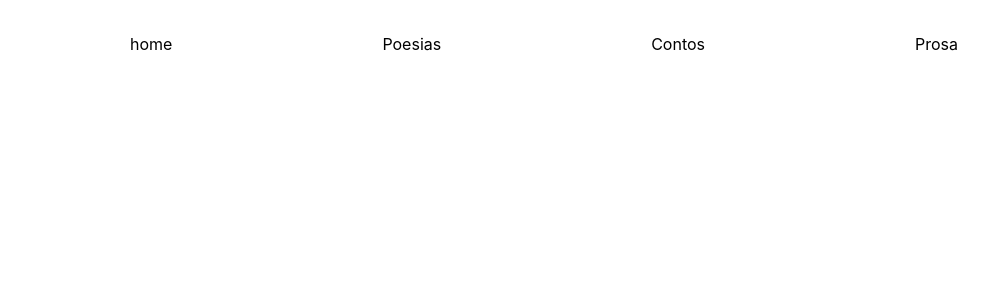
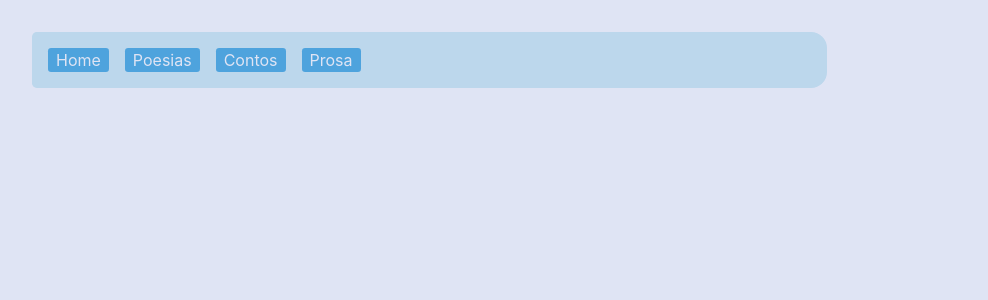
Before and after one commit to he445/reactproject1, a React (Vite) app in the folder diarioFront/: page / in a window 1280 px wide. Shown: the top 300 px of the page, without its empty margins (112-1100 px from the left). Built offline with nearby package versions, Linux system fonts and the light colour scheme.

Commit message:
navBar and featured add

```diff
--- /dev/null
+++ b/diarioFront/src/assets/Featured/Featured.jsx
@@ -0,0 +1,8 @@
+import "./featured.css"
+function featured()
+{return(
+    <section>
+
+    </section>
+)}
+export default featured
--- /dev/null
+++ b/diarioFront/src/assets/navbar/navBar.css
@@ -0,0 +1,41 @@
+section{
+margin-left: 9rem;
+margin-top: 2rem;
+
+    }
+    .navbar{
+      display: flex;
+      flex-direction: row;
+      align-items: center;
+      max-width: 100%;
+      background-color: #bcd7ec;
+      width: 70%;
+      border-top-right-radius: 1rem;
+      border-bottom-right-radius: 1rem;
+     border-bottom-left-radius: 0.3rem;
+     border-top-left-radius: 0.3rem;
+    }
+    ul{
+      display: flex;
+      flex-direction: row;
+      align-items: center;
+      width: 70%;
+      list-style: none;
+      align-content: center;
+      flex-wrap: nowrap;
+      margin-top: 1rem;
+
+    }
+
+    li{
+      display: flex;
+      flex-direction: row;
+      margin-left: 1rem;
+     margin-bottom: 1rem;
+      background-color: #4ea3dd;
+      cursor: pointer;
+      border-radius: 0.2rem;
+      color: #dfe4f4;
+      padding-left: 0.5rem;
+      padding-right: 0.5rem;
+    }
--- /dev/null
+++ b/diarioFront/src/assets/navbar/navBar.jsx
@@ -0,0 +1,13 @@
+import "./navBar.css"
+function navbar()
+{return(
+    <section><nav className='navbar'>
+    <ul>
+      <li>Home</li>
+      <li>Poesias</li>
+      <li>Contos</li>
+      <li>Prosa</li>
+    </ul>
+    </nav></section>
+)}
+export default navbar
--- a/diarioFront/src/home.css
+++ b/diarioFront/src/home.css
@@ -1,33 +1,6 @@
 .home{
   width: 100%;
-
+  height: 100%;
+background-color: #dfe4f4;
 
 }
-section{
-margin-left: 2rem;
-margin-top: 2rem;
-
-}
-.navbar{
-  display: flex;
-  flex-direction: row;
-  align-items: center;
-  max-width: 100%
-}
-ul{
-  display: flex;
-  flex-direction: row;
-  align-items: center;
-  width: 100%;
-  list-style: none;
-  align-content: center;
-  justify-content: space-evenly;
-  flex-wrap: nowrap;
-}
-
-li{
-  display: flex;
-  flex-direction: row;
-
-
-}
--- a/diarioFront/src/home.jsx
+++ b/diarioFront/src/home.jsx
@@ -1,18 +1,14 @@
 
 import './home.css'
+import NavBar from "./assets/navbar/navBar"
+import Featured from "./assets/Featured/Featured"
 
 function home() {
 
 return (
     <div className="home">
-     <section><nav className='navbar'>
-        <ul>
-          <li>home</li>
-          <li>Poesias</li>
-          <li>Contos</li>
-          <li>Prosa</li>
-        </ul>
-        </nav></section>
+   <NavBar />
+   <Featured />
     </div>
   )
 }
--- a/diarioFront/src/index.css
+++ b/diarioFront/src/index.css
@@ -8,6 +8,6 @@
   line-height: 24px;
   font-weight: 400;
   white-space: 100%;
-
+  background-color: #dfe4f4
 
 }
```
Also changed, not shown: diarioFront/src/assets/Featured/Featured.css (added).
